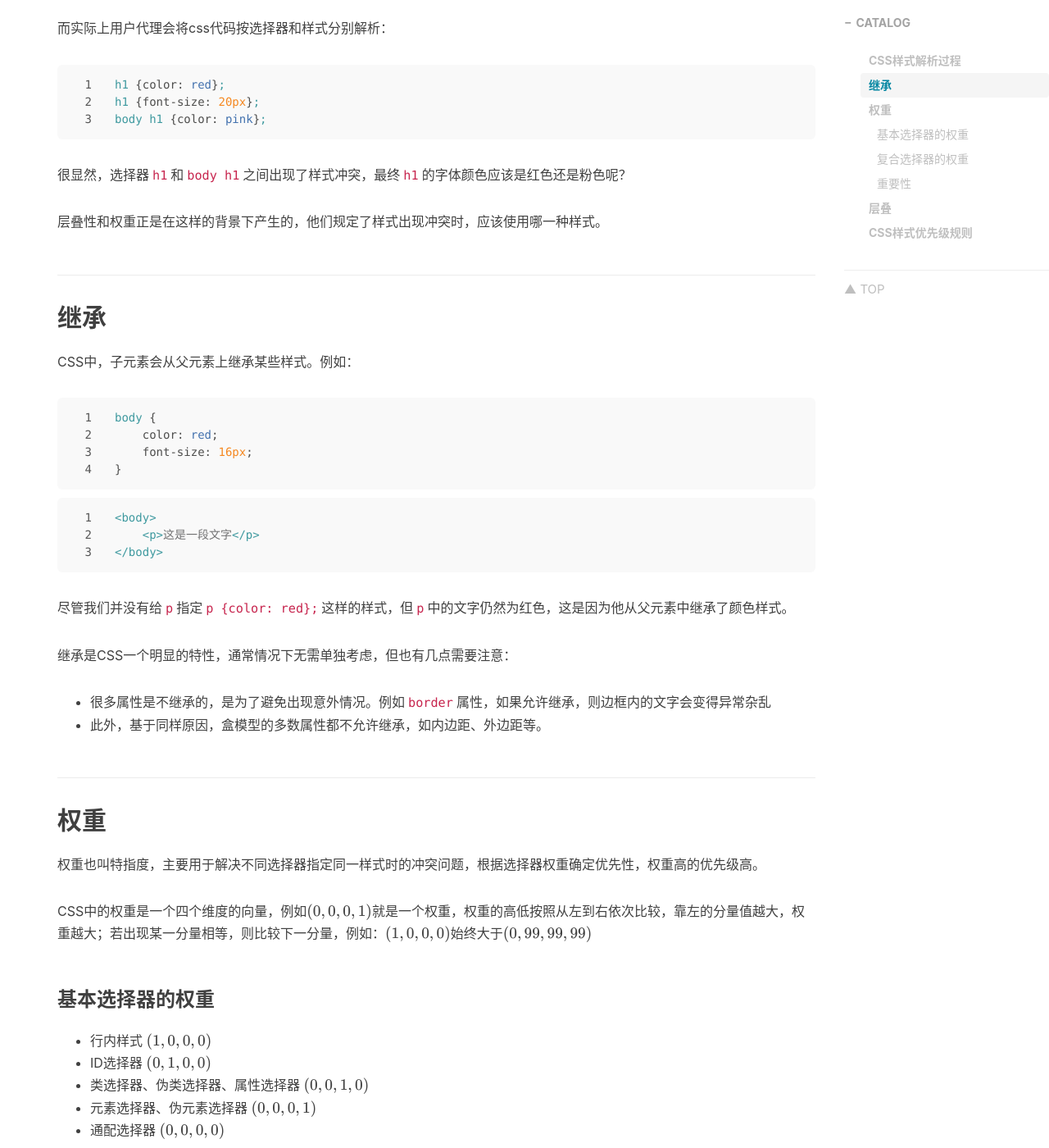
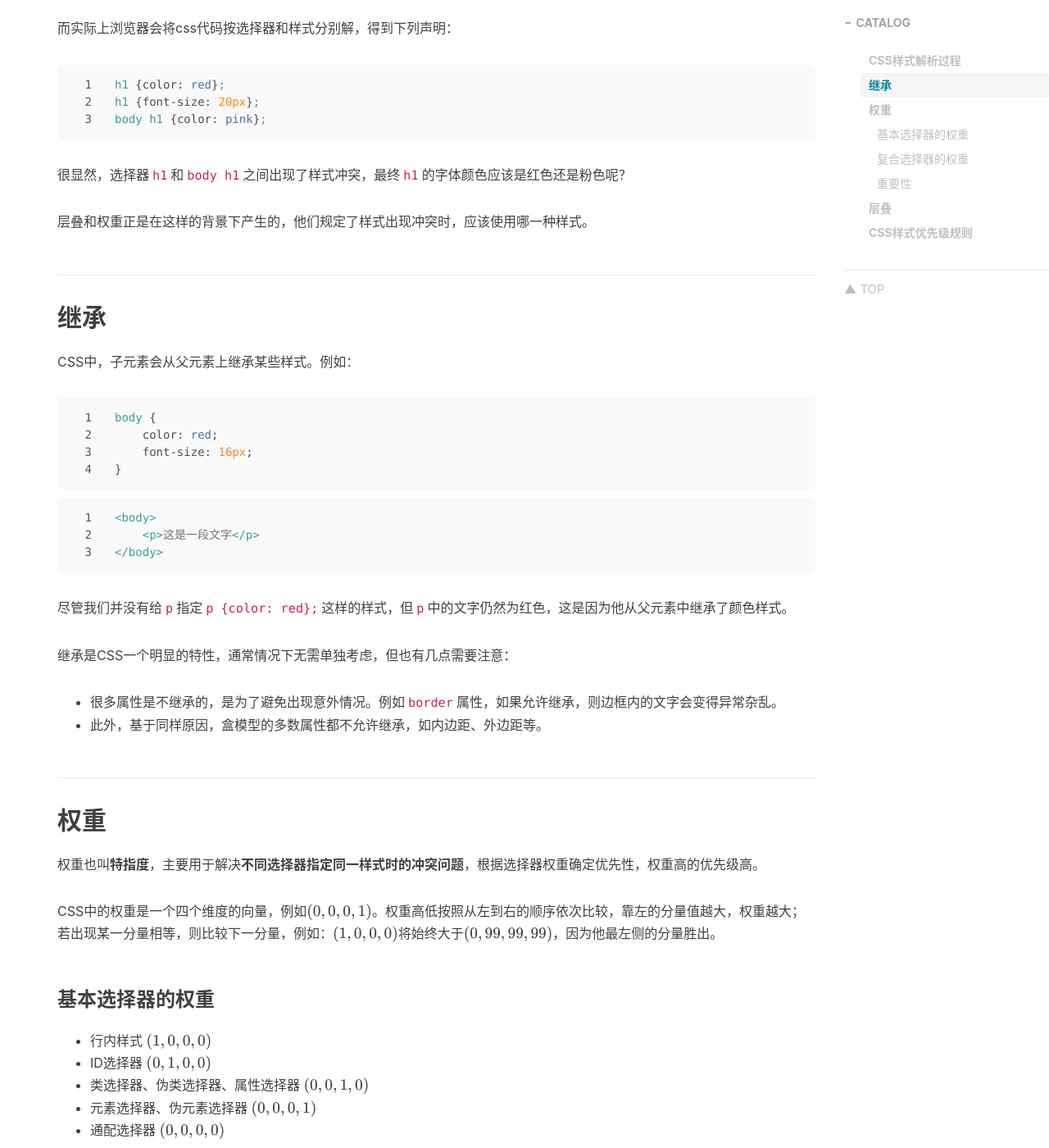
Before and after one commit to eliochiu/eliochiu.github.io, a Jekyll site: the page built from _posts/frontend/css/2022-10-21-frontend-css-feature.md, in a window 1280 px wide and 1400 px high, scrolled down 898 px. Shown: the whole window at 82% size. Built offline with Jekyll 4.4.1, drawn with Linux system fonts in a browser that asks for light colours; nearby versions of some CDN libraries; comment, search, counter and statistics services are not loaded; some of the changed text lies outside the part shown.

Commit message:
modify css-feature

````diff
--- a/_posts/frontend/css/2022-10-21-frontend-css-feature.md
+++ b/_posts/frontend/css/2022-10-21-frontend-css-feature.md
@@ -18,7 +18,7 @@
 ## CSS样式解析过程
 我们知道，浏览器会将HTML文档解析为一颗DOM树，以便确定父子、祖先、兄弟等关系，并根据元素的关系匹配相应的样式。
 
-我们书写的CSS代码是这样的：
+同样，浏览器也会对CSS文件进行解析，我们书写的CSS代码看起来是这样的：
 ```css
 h1 {
     color: red;
@@ -29,7 +29,7 @@
     color: pink;
 }
 ```
-而实际上用户代理会将css代码按选择器和样式分别解析：
+而实际上浏览器会将css代码按选择器和样式分别解，得到下列声明：
 ```css
 h1 {color: red};
 h1 {font-size: 20px};
@@ -37,7 +37,7 @@
 ```
 很显然，选择器`h1`和`body h1`之间出现了样式冲突，最终`h1`的字体颜色应该是红色还是粉色呢？
 
-层叠性和权重正是在这样的背景下产生的，他们规定了样式出现冲突时，应该使用哪一种样式。
+层叠和权重正是在这样的背景下产生的，他们规定了样式出现冲突时，应该使用哪一种样式。
 
 ## 继承
 
@@ -58,14 +58,14 @@
 
 继承是CSS一个明显的特性，通常情况下无需单独考虑，但也有几点需要注意：
 
-- 很多属性是不继承的，是为了避免出现意外情况。例如`border`属性，如果允许继承，则边框内的文字会变得异常杂乱
+- 很多属性是不继承的，是为了避免出现意外情况。例如`border`属性，如果允许继承，则边框内的文字会变得异常杂乱。
 - 此外，基于同样原因，盒模型的多数属性都不允许继承，如内边距、外边距等。
 
 ## 权重
 
-权重也叫特指度，主要用于解决不同选择器指定同一样式时的冲突问题，根据选择器权重确定优先性，权重高的优先级高。
+权重也叫**特指度**，主要用于解决**不同选择器指定同一样式时的冲突问题**，根据选择器权重确定优先性，权重高的优先级高。
 
-CSS中的权重是一个四个维度的向量，例如$(0, 0, 0, 1)$就是一个权重，权重的高低按照从左到右依次比较，靠左的分量值越大，权重越大；若出现某一分量相等，则比较下一分量，例如：$(1, 0, 0, 0)$始终大于$(0, 99, 99, 99)$
+CSS中的权重是一个四个维度的向量，例如$(0, 0, 0, 1)$。权重高低按照从左到右的顺序依次比较，靠左的分量值越大，权重越大；若出现某一分量相等，则比较下一分量，例如：$(1, 0, 0, 0)$将始终大于$(0, 99, 99, 99)$，因为他最左侧的分量胜出。
 
 ### 基本选择器的权重
 
@@ -140,7 +140,7 @@
 
 最终`h1`的颜色是蓝色还是红色呢？ 答案是蓝色，这是由于CSS的层叠性导致的。
 
-CSS层叠性保证按照就近原则排序，即后声明的样式会覆盖掉先生命的样式。
+CSS层叠性保证按照就近原则排序，即后声明的样式会覆盖掉先声明的样式。
 
 这也就是为什么我们要求超链接伪类的书写顺序尽量为link-visited-focus-hover-active：
 - 首先，上述所有伪类选择器的权重都是$(0, 0, 1, 0)$，因此应当考虑层叠性。
````
Also changed, not shown: other parts of _posts/frontend/css/2022-10-21-frontend-css-feature.md (+5 -5 lines).
